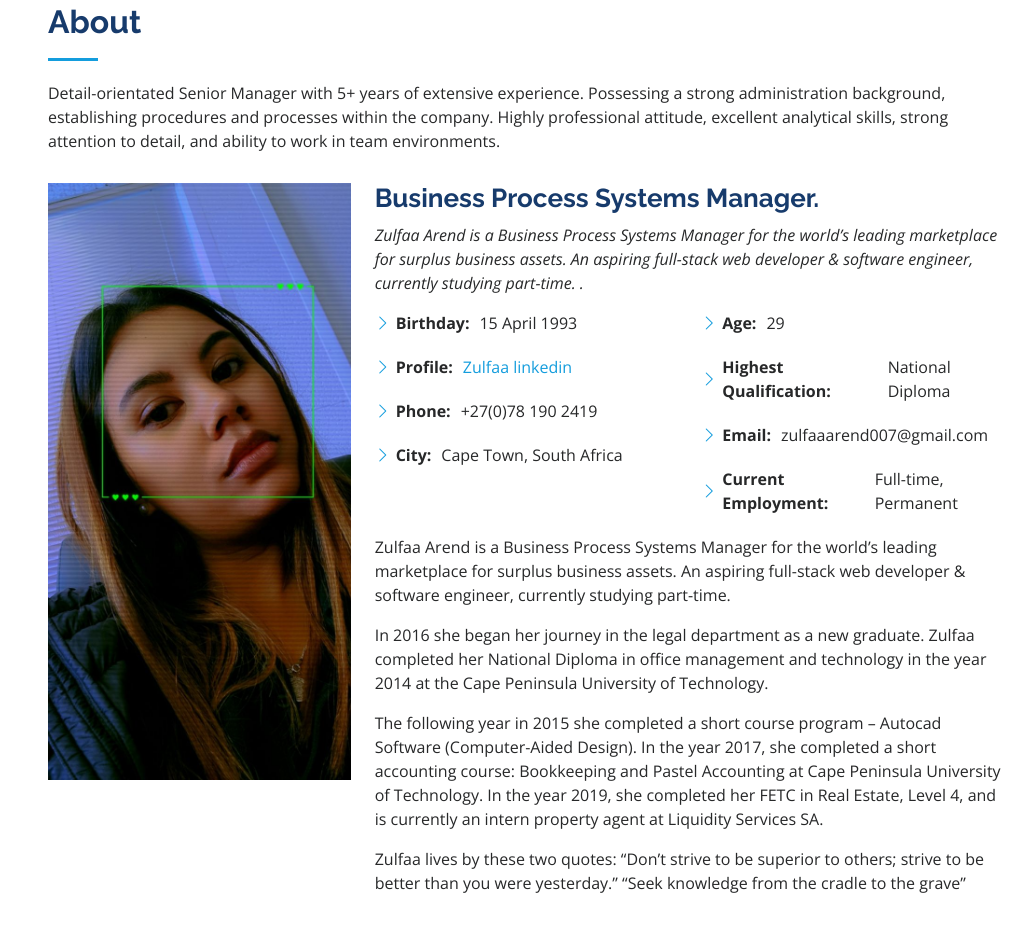
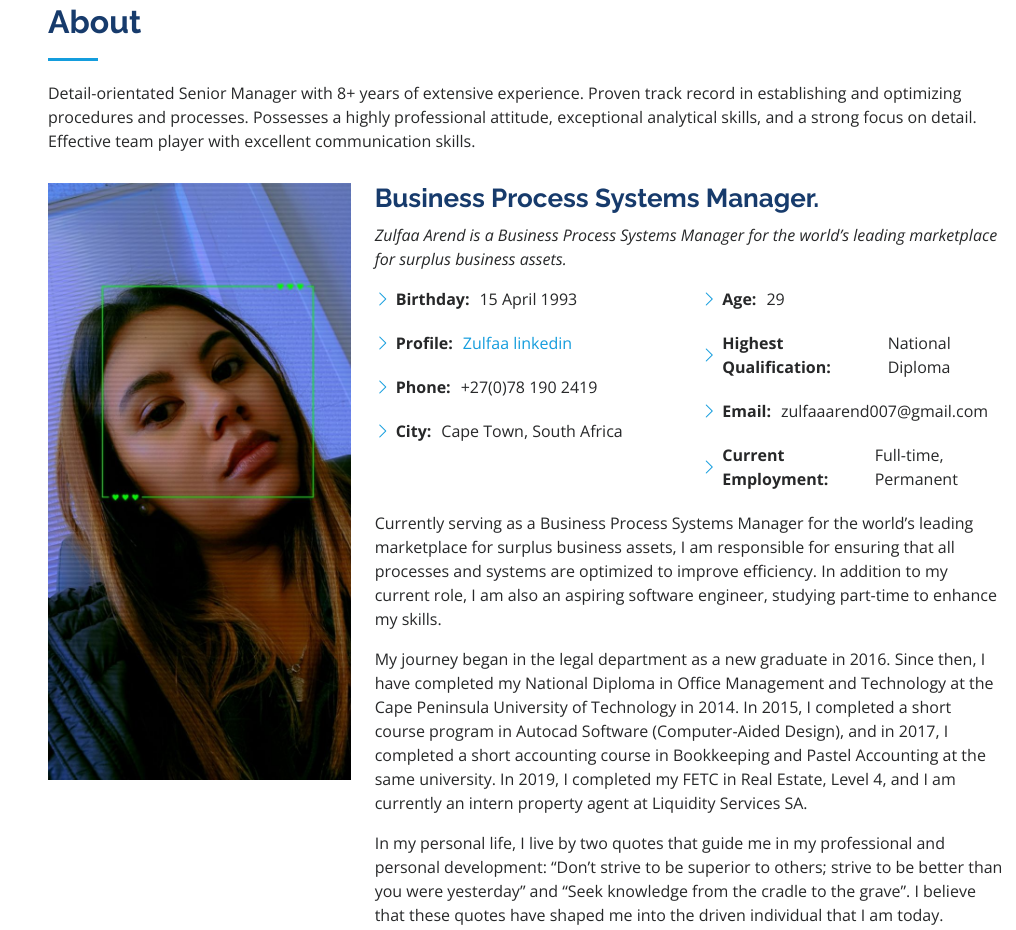
Before and after one commit to ZooFar/MyCV, a plain HTML site: page index.html in a window 1280 px wide. Shown: the part 857-1787 px from the top of the page, without its empty margins (264-1280 px from the left). Drawn offline with nearby package versions, Linux system fonts and the light colour scheme.

Commit message:
Update index.html

```diff
--- a/index.html
+++ b/index.html
@@ -41,12 +41,13 @@
                 <img src="img/Me2.jpeg">
                 <h1 class="text-light"><a href="index.html">Zulfaa Arend</a></h1>
                 <div class="social-links mt-3 text-center">
-                    <a href="https://www.facebook.com/profile.php?id=100006946243283" class="facebook"><i
+                    <a href="https://www.facebook.com/profile.php?id=100006946243283" class="facebook" target="_blank"><i
                             class="bx bxl-facebook"></i></a>
-                    <a href="https://www.instagram.com/arendsavahl/" class="instagram"><i
+                    <a href="https://www.instagram.com/arendsavahl/" class="instagram" target="_blank"><i
                             class="bx bxl-instagram"></i></a>
-                    <a href="https://www.linkedin.com/in/zulfaa-arend-a98145154/" class="linkedin"><i
-                            class="bx bxl-linkedin"></i></a>
+                    <a href="https://www.linkedin.com/in/zulfaa-arend-a98145154/" class="linkedin" target="_blank">
+                        <i
+                        class="bx bxl-linkedin"></i></a>
                 </div>
             </div>
 
@@ -74,7 +75,7 @@
         <div class="hero-container" data-aos="fade-in">
             <h1>Zulfaa Arend</h1>
             <p>I'm <span class="typed"
-                    data-typed-items=" a Aspring Developer, a Systems Manager, a Software Engineer"></span>
+                    data-typed-items=" a Aspring Developer, a Systems Manager, a Business Analyst"></span>
             </p>
         </div>
     </section><!-- End Hero -->
@@ -87,10 +88,7 @@
 
                 <div class="section-title">
                     <h2>About</h2>
-                    <p>Detail-orientated Senior Manager with 5+ years of extensive experience. Possessing a strong
-                        administration background, establishing procedures and processes within the company. Highly
-                        professional attitude, excellent analytical skills, strong attention to detail, and ability to
-                        work in team environments. </p>
+                    <p>Detail-orientated Senior Manager with 8+ years of extensive experience. Proven track record in establishing and optimizing procedures and processes. Possesses a highly professional attitude, exceptional analytical skills, and a strong focus on detail. Effective team player with excellent communication skills. </p>
                 </div>
 
                 <div class="row">
@@ -101,8 +99,7 @@
                         <h3>Business Process Systems Manager.</h3>
                         <p class="fst-italic">
                             Zulfaa Arend is a Business Process Systems Manager for the world’s leading marketplace for
-                            surplus business assets. An aspiring full-stack web developer & software engineer, currently
-                            studying part-time. .
+                            surplus business assets.
                         </p>
                         <div class="row">
                             <div class="col-lg-6">
@@ -135,28 +132,15 @@
                             </div>
                         </div>
                         <p>
-                            Zulfaa Arend is a Business Process Systems Manager for the world’s leading marketplace for
-                            surplus business assets. An aspiring full-stack web developer & software engineer, currently
-                            studying part-time.
+                            Currently serving as a Business Process Systems Manager for the world’s leading marketplace for surplus business assets, I am responsible for ensuring that all processes and systems are optimized to improve efficiency. In addition to my current role, I am also an aspiring software engineer, studying part-time to enhance my skills.
                         </p>
                         <p>
-                            In 2016 she began her journey in the legal department as a new graduate. Zulfaa completed
-                            her National Diploma in office management and technology in the year 2014 at the Cape
-                            Peninsula University of Technology.
+                            My journey began in the legal department as a new graduate in 2016. Since then, I have completed my National Diploma in Office Management and Technology at the Cape Peninsula University of Technology in 2014. In 2015, I completed a short course program in Autocad Software (Computer-Aided Design), and in 2017, I completed a short accounting course in Bookkeeping and Pastel Accounting at the same university. In 2019, I completed my FETC in Real Estate, Level 4, and I am currently an intern property agent at Liquidity Services SA.
                         </p>
                         <p>
-                            The following year in 2015 she completed a short course program – Autocad Software
-                            (Computer-Aided Design). In the year 2017, she completed a short accounting course:
-                            Bookkeeping and Pastel Accounting at Cape Peninsula University of Technology. In the year
-                            2019, she completed her FETC in Real Estate, Level 4, and is currently an intern property
-                            agent at Liquidity Services SA.
+                            In my personal life, I live by two quotes that guide me in my professional and personal development: “Don’t strive to be superior to others; strive to be better than you were yesterday” and “Seek knowledge from the cradle to the grave”. I believe that these quotes have shaped me into the driven individual that I am today.
                         </p>
-                        <p>
-                            Zulfaa lives by these two quotes:
-                            “Don’t strive to be superior to others; strive to be better than you were yesterday.”
-                            “Seek knowledge from the cradle to the grave”
-                        </p>
-                    </div>
+                                           </div>
                 </div>
 
             </div>
@@ -175,7 +159,7 @@
                         <h3 class="resume-title">Sumary</h3>
                         <div class="resume-item pb-0">
                             <h4>Zulfaa Arend</h4>
-                            <p><em>Detail-orientated Business Process Systems Manager with 5+ years of extensive
+                            <p><em>Detail-orientated Business Process Systems Manager with 8+ years of extensive
                                     experience.
                                     Possessing a strong administration background, establishing procedures and processes
                                     within the
```
